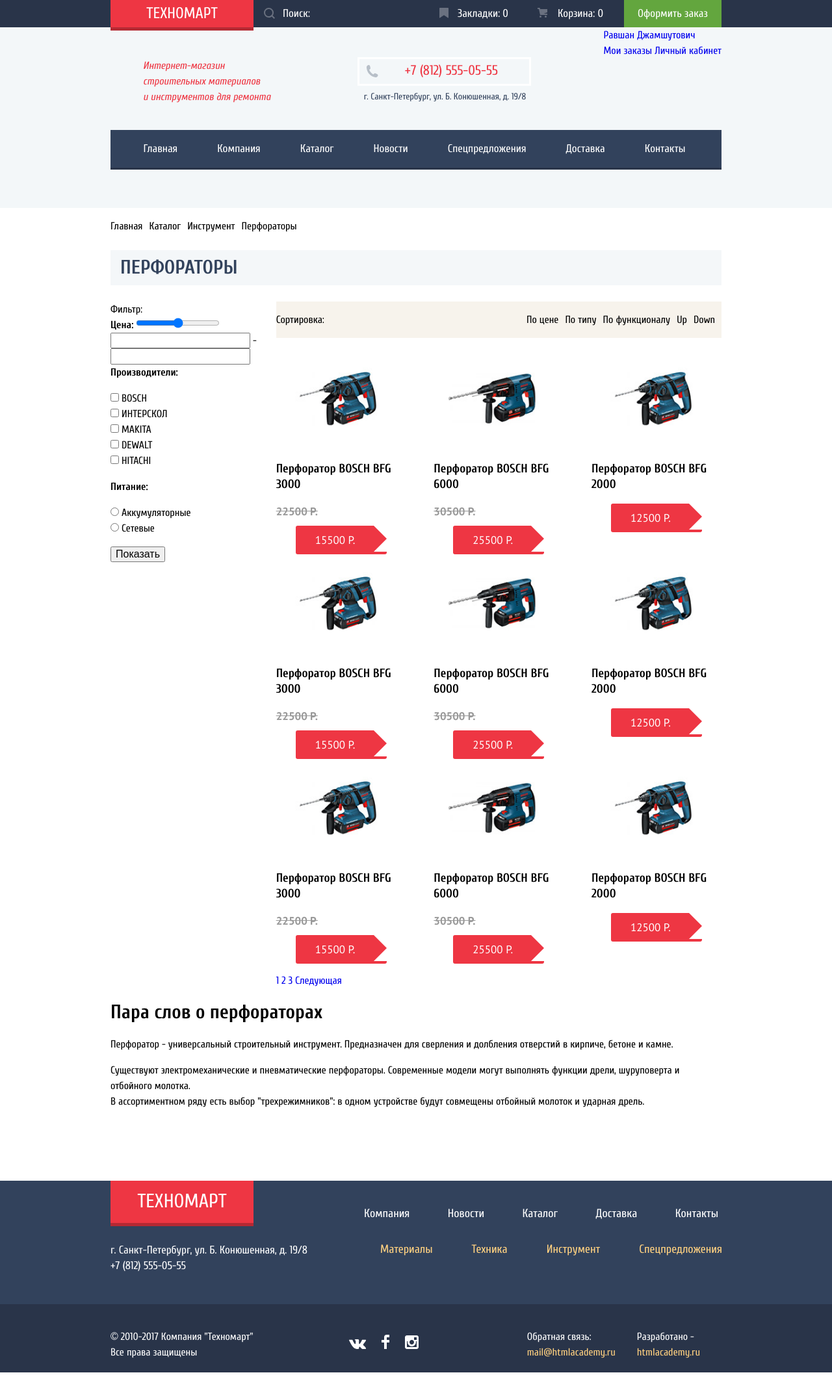
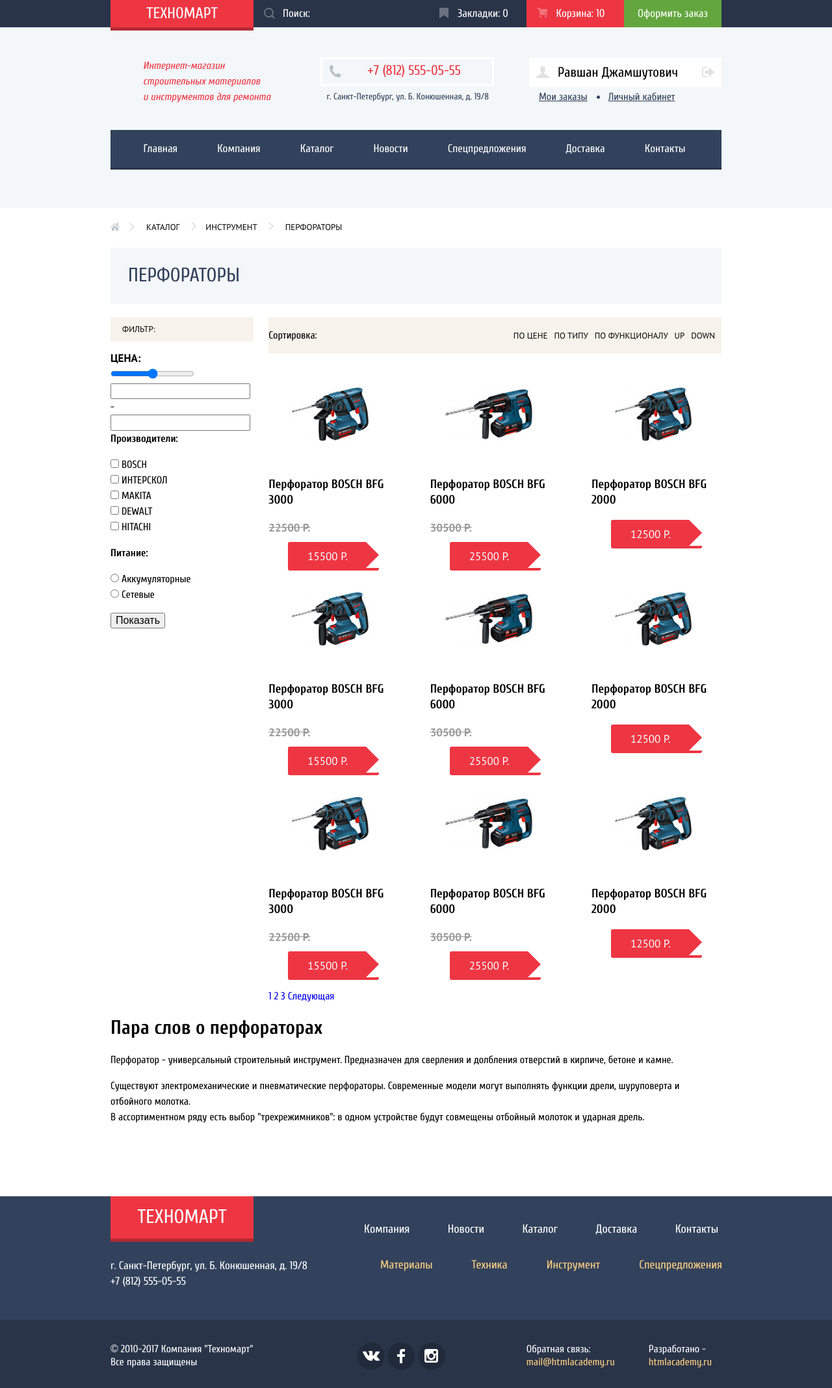
Before and after one commit to thoriel/149807-technomart, a plain HTML site: page catalog.html in a window 1280 px wide. Shown: the whole page at 65% size. Before the commit the page ends 2112 px from the top, so only its background shows below. Drawn offline with Linux system fonts and the light colour scheme.

Commit message:
Сделал нижний футер и верхнюю часть каталога

```diff
--- a/catalog.html
+++ b/catalog.html
@@ -14,10 +14,10 @@
             <a href="index.html">ТЕХНОМАРТ</a>
           </div>
           <form class="search-form" action="#" method="post">
-            <input class="input" type="search" name="" placeholder="Поиск:">
+            <input class="search-input" type="search" name="" placeholder="Поиск:">
             <input class="submit" name="" value="" type="submit">
-            <svg xmlns="http://www.w3.org/2000/svg" width="17" height="17" viewBox="0 0 17 17">
-              <path fill="#ffffff" d="M17 15.586l-3.542-3.542A7.465 7.465 0 0 0 15 7.5 7.5 7.5 0 1 0 7.5 15c1.71 0 3.282-.579 4.544-1.542L15.586 17 17 15.586zM2 7.5C2 4.467 4.467 2 7.5 2 10.532 2 13 4.467 13 7.5c0 3.032-2.468 5.5-5.5 5.5A5.506 5.506 0 0 1 2 7.5z"/>
+            <svg class="search-icon" xmlns="http://www.w3.org/2000/svg" width="17" height="17" viewBox="0 0 17 17">
+              <path fill="" d="M17 15.586l-3.542-3.542A7.465 7.465 0 0 0 15 7.5 7.5 7.5 0 1 0 7.5 15c1.71 0 3.282-.579 4.544-1.542L15.586 17 17 15.586zM2 7.5C2 4.467 4.467 2 7.5 2 10.532 2 13 4.467 13 7.5c0 3.032-2.468 5.5-5.5 5.5A5.506 5.506 0 0 1 2 7.5z"/>
             </svg>
           </form>
           <div class="bookmarks">
@@ -25,9 +25,9 @@
               Закладки: <span>0</span>
             </a>
           </div>
-          <div class="basket">
+          <div class="basket full-basket">
             <a href="#">
-              Корзина: <span>0</span>
+              Корзина: <span>10</span>
             </a>
           </div>
           <div class="order">
@@ -46,12 +46,21 @@
           </div>
           <div class="catalog-user-block">
             <div class="user-id">
-              <a href="#">Равшан Джамшутович</a>
-              <a class="visually-hidden" href="#">Выйти</a>
+              <a href="#">Равшан Джамшутович
+                <svg class="user-icon" xmlns="http://www.w3.org/2000/svg" width="20" height="18" viewBox="0 0 20 18">
+                  <path fill="#c5c5c5" d="M17.881 14.166c-2.144-.735-4.256-1.666-5.207-2.39-.657-.501-.77-1.618-.517-2.415 1.118-.903 1.864-2.477 1.864-4.278C14.021 2.276 12.221 0 10 0S5.979 2.276 5.979 5.083c0 1.801.746 3.374 1.863 4.277.253.798.141 1.915-.517 2.416-.95.724-3.063 1.654-5.207 2.39S0 18 0 18h20s.025-3.099-2.119-3.834z"/>
+                </svg>
+                <svg class="logout-icon" xmlns="http://www.w3.org/2000/svg" width="21" height="17" viewBox="0 0 21 17">
+                  <g fill="#c5c5c5">
+                  <path fill="#c5c5c5" d="M21 8.5L12.125 0v6h-6v5h6v6z"/><path fill="#c5c5c5" d="M3.106 13.952V3.048c.018-.376.171-1.057 1.01-1.057h5.027V0H4.116C1.938 0 1.112 1.81 1.087 3.027v10.946C1.112 15.189 1.938 17 4.116 17h5.027v-1.99H4.116c-.839 0-.992-.683-1.01-1.058z"/>
+                  </g>
+                </svg>
+              </a>
             </div>
             <div class="user-options">
-              <a href="#">Мои заказы</a>
-              <a href="#">Личный кабинет</a>
+              <a class="my-orders" href="#">Мои заказы</a>
+              <span class="point"></span>
+              <a class="my-profile" href="#">Личный кабинет</a>
             </div>
           </div>
           <nav class="main-nav">
@@ -86,25 +95,25 @@
       <div class="container">
         <ul class="breadcrumbs">
           <li>
-            <a href="index.html">Главная</a>
+            <a class="home-link" href="index.html"></a>
           </li>
           <li>
-            <a href="#">Каталог</a>
+            <a class="marker-one" href="#">Каталог</a>
           </li>
           <li>
-            <a href="#">Инструмент</a>
+            <a class="marker-two" href="#">Инструмент</a>
           </li>
           <li>
-            <a href="#">Перфораторы</a>
+            <a class="marker-three" href="#">Перфораторы</a>
           </li>
         </ul>
         <h2 class="main-catalog-title">Перфораторы</h2>
         <div class="wrapper">
           <section class="filter">
             <form action="#" method="get">
-              <span>Фильтр:</span>
+              <span class="filter-title">Фильтр:</span>
               <div class="form-section form-section-price">
-                <b>Цена:</b>
+                <b class="price-title">Цена:</b>
                 <input type="range">
                 <input type="text" placeholder="0">
                 <span>-</span>
@@ -338,17 +347,17 @@
             <p>&#169; 2010-2017 Компания "Техномарт"</p>
             <p>Все права защищены</p>
           </div>
-          <div class="social">
-            <a href="#"><span class="visually-hidden">Вконтакте</span>
-            <img src="img/icon-vk.svg" alt="vk">
-          </a>
-          <a href="#"><span class="visually-hidden">Фейсбук</span>
-          <img src="img/icon-fb.svg" alt="fb">
-        </a>
-        <a href="#"><span class="visually-hidden">Инстаграм</span>
-        <img src="img/icon-insta.svg" alt="instagram">
-      </a>
-    </div>
+      <ul class="social">
+            <li><a class="social-button" href="#"><span class="visually-hidden">Вконтакте</span>
+              <img src="img/icon-vk.svg" alt="vk">
+            </a></li>
+            <li><a class="social-button" href="#"><span class="visually-hidden">Фейсбук</span>
+              <img src="img/icon-fb.svg" alt="fb">
+            </a></li>
+            <li><a class="social-button" href="#"><span class="visually-hidden">Инстаграм</span>
+              <img src="img/icon-insta.svg" alt="instagram">
+            </a></li>
+          </ul>
     <div class="addition">
       <div class="addition-email">
         <p>Обратная связь:</p>
--- a/css/styles.css
+++ b/css/styles.css
@@ -92,7 +92,7 @@
     border: none;
 }
 
-.search-form .input {
+.search-form .search-input {
     width: 100%;
     height: 100%;
     padding-left: 45px;
@@ -101,11 +101,11 @@
     outline: none;
 }
 
-.search-form .input:hover {
+.search-form .search-input:hover {
     background: #212a3a;
 }
 
-.search-form .input:focus {
+.search-form .search-input:focus {
     background: #fff;
     color: #000;
 }
@@ -121,7 +121,7 @@
     z-index: 10;
 }
 
-.search-form svg {
+.search-form .search-icon {
     position: absolute;
     top: 12px;
     left: 16px;
@@ -131,7 +131,17 @@
     z-index: 9;
 }
 
+.search-input ~ .search-icon {
+    fill: #ffffff;
+    opacity: 0.3;
+}
+
 .search-form:hover svg {
+    opacity: 1;
+}
+
+.search-input:focus ~ .search-icon {
+    fill: #ee3643;
     opacity: 1;
 }
 
@@ -152,6 +162,29 @@
 }
 :-ms-input-placeholder {
     color:#fff;
+    font-family: 'Cuprum', 'Arial', sans-serif;
+    font-size: 17px;
+}
+
+
+
+.search-input:focus::-webkit-input-placeholder {
+    color:#000;
+    font-family: 'Cuprum', 'Arial', sans-serif;
+    font-size: 17px;
+}
+.search-input:focus::-moz-placeholder {
+    color:#000;
+    font-family: 'Cuprum', 'Arial', sans-serif;
+    font-size: 17px;
+}
+.search-input:focus:-moz-placeholder {
+    color:#000;
+    font-family: 'Cuprum', 'Arial', sans-serif;
+    font-size: 17px;
+}
+.search-input:focus:-ms-input-placeholder {
+    color:#000;
     font-family: 'Cuprum', 'Arial', sans-serif;
     font-size: 17px;
 }
@@ -853,12 +886,13 @@
     content: "";
     position: absolute;
     z-index: 70;
-    top: -45px;
+    top: -50px;
     left: 230px;
     width: 15px;
     height: 284px;
     background: url(../img/shadow_menu.png) no-repeat;
     background-position: 0 0;
+    transform: rotate(180deg);
 }
 
 .services-slider-menu li {
@@ -1147,17 +1181,43 @@
 .footer-bottom .container {
     display: flex;
     justify-content: space-between;
-    align-items: center;
-    padding-top: 38px;
+    padding-top: 35px;
 }
 
-.social a {
-    margin-right: 20px;
+.copyright p {
+    margin: 0;
+}
+
+.social {
+    display: flex;
+    flex-wrap: wrap;
+    justify-content: space-between;
+    width: 135px;
+    margin: 0 auto;
+    margin-left: 160px;
+    padding: 0;
+    list-style: none;
+}
+
+.social-button {
+    display: flex;
+    align-items: center;
+    justify-content: center;
+    width: 42px;
+    height: 42px;
+    background: #212a3a;
+    border-radius: 50px;
+}
+
+.social-button:hover,
+.social-button:active {
+    background: #ee3643;
 }
 
 .copyright p,
 .addition p {
-    margin: 0 auto;
+    margin: 0;
+    line-height: 20px;
 }
 
 .addition {
@@ -1165,8 +1225,9 @@
     justify-content: space-between;
 }
 
-.addition p {
-    margin-right: 33px;
+.addition-develop {
+    margin-left: 52px;
+    margin-right: 15px;
 }
 
 .footer-offers-nav a,
@@ -1195,29 +1256,231 @@
 /*==================== Catalog ==========================*/
 
 
+/*==================== Header ==========================*/
+
+.full-basket {
+    background: #ee3643;
+}
+
+.catalog-user-block {
+    margin-top: 47px;
+}
+
+.user-id a {
+    position: relative;
+    box-sizing: border-box;
+    display: inline-block;
+    line-height: 45px;
+    padding-left: 44px;
+    vertical-align: baseline;
+    width: 296px;
+    height: 45px;
+    font-size: 21px;
+    background-color: #fff;
+    color: #000;
+}
+
+.user-id .user-icon {
+    position: absolute;
+    top: 12px;
+    left: 11px;
+    width: 20px;
+    height: 20px;
+    opacity: 0.5;
+}
+
+.user-id .logout-icon {
+    position: absolute;
+    top: 12px;
+    left: 265px;
+    width: 20px;
+    height: 20px;
+    opacity: 0.5;
+}
+
+.user-id:hover svg {
+    opacity: 1;
+}
+
+.user-id:hover path {
+    fill: #293449;
+}
+
+.user-id:active svg {
+    opacity: 0.5;
+}
+
+.user-id:active path {
+    fill: #c5c5c5;
+}
+
+.user-id a:active {
+    color: #cacaca;
+}
+
+.user-options a {
+    display: inline-block;
+    margin-top: 6px;
+    margin-left: 15px;
+    font-size: 16px;
+    line-height: 18px;
+    color: #32425c;
+    text-decoration: underline;
+}
+
+.user-options .point {
+    display: inline-block;
+    width: 5px;
+    height: 5px;
+    margin-bottom: 2px;
+    margin-left: 10px;
+    background: #32425c;
+    border-radius: 50px;
+}
+
+.user-options .my-profile {
+    margin-left: 9px;
+}
+
+.user-options a:hover {
+    color: #ef4652;
+}
+
+.user-options a:active {
+    color: #c5cad0;
+}
+
+/*==================== Breadcrumbs ==========================*/
 
 .breadcrumbs {
     display: flex;
+    flex-wrap: wrap;
     list-style: none;
-    padding-left: 0;
+    padding: 0;
+    margin: 0;
+    margin-top: 17px;
 }
 
 .breadcrumbs li {
-    margin-right: 10px;
+    position: relative;
+}
+
+.breadcrumbs .marker-one {
+    margin-right: 40px;
+}
+
+.breadcrumbs .marker-two {
+    margin-right: 43px;
+}
+
+.breadcrumbs li:last-child {
+  margin-right: 0;
+}
+
+.breadcrumbs .home-link::after,
+.breadcrumbs .marker-one::after,
+.breadcrumbs .marker-two::after {
+    content: '';
+    position: absolute;
+    top: 2px;
+    left: 29px;
+    width: 16px;
+    height: 20px;
+    background: url(../img/icon-right-small.svg) no-repeat;
+}
+
+.breadcrumbs .marker-one::after {
+    top: 1px;
+    left: 69px;
+}
+
+.breadcrumbs .marker-two::after {
+    top: 1px;
+    left: 97px;
 }
 
 .breadcrumbs a,
 .sort-list a {
+    position: relative;
     color: #000;
+    text-transform: uppercase;
+    font-size: 13px;
+    font-family: 'PTSans', 'Arial', sans-serif;
+    line-height: 18px;
+}
+
+.breadcrumbs .home-link {
+    margin-right: 55px;
+}
+
+.breadcrumbs .home-link::before {
+    content: "";
+    position: absolute;
+    top: 2px;
+    left: -1px;
+    width: 16px;
+    height: 20px;
+    background: url(../img/icon-home.svg) no-repeat;
+}
+
+/*==================== Main ==========================*/
+
+.wrapper {
+    display: flex;
+    justify-content: space-between;
+    margin-top: 20px;
 }
 
 .main-catalog-title {
+    box-sizing: border-box;
     background: #f4f7f9;
-    padding: 15px;
+    margin: 0;
+    margin-top: 20px;
+    padding-top: 31px;
+    padding-left: 27px;
+    min-height: 87px;
     font-size: 30px;
     color: #32425c;
+    font-weight: normal;
     text-transform: uppercase;
 }
+
+/*==================== Filter ==========================*/
+
+.filter {
+    margin-right: 20px;
+}
+
+.filter-title {
+    display: block;
+    box-sizing: border-box;
+    width: 220px;
+    min-height: 38px;
+    background: #f7f3ec;
+    padding-top: 10px;
+    padding-left: 18px;
+    text-transform: uppercase;
+    font-size: 13px;
+    font-family: 'PTSans', 'Arial', sans-serif;
+    line-height: 18px;
+}
+
+.price-title {
+    display: block;
+    margin: 0;
+    margin-top: 10px;
+    font-size: 17px;
+    line-height: 30px;
+    text-transform: uppercase;
+    font-family: 'PTSans', 'Arial', sans-serif;
+}
+
+.form-section ul {
+    list-style: none;
+    padding: 0;
+}
+
+/*====================  ==========================*/
 
 .catalog-sorting {
     display: flex;
@@ -1275,21 +1538,6 @@
     background-color: #ba2732;
 }
 
-.wrapper {
-    display: flex;
-    justify-content: space-between;
-    margin-top: 20px;
-}
-
-.filter {
-    margin-right: 20px;
-}
-
-.form-section ul {
-    list-style: none;
-    padding-left: 0;
-}
-
 /*==================== Hidden Layers ====================*/
 
 /*.offers-slider-one {
```
Also changed, not shown: index.html (+11 -11 lines).
